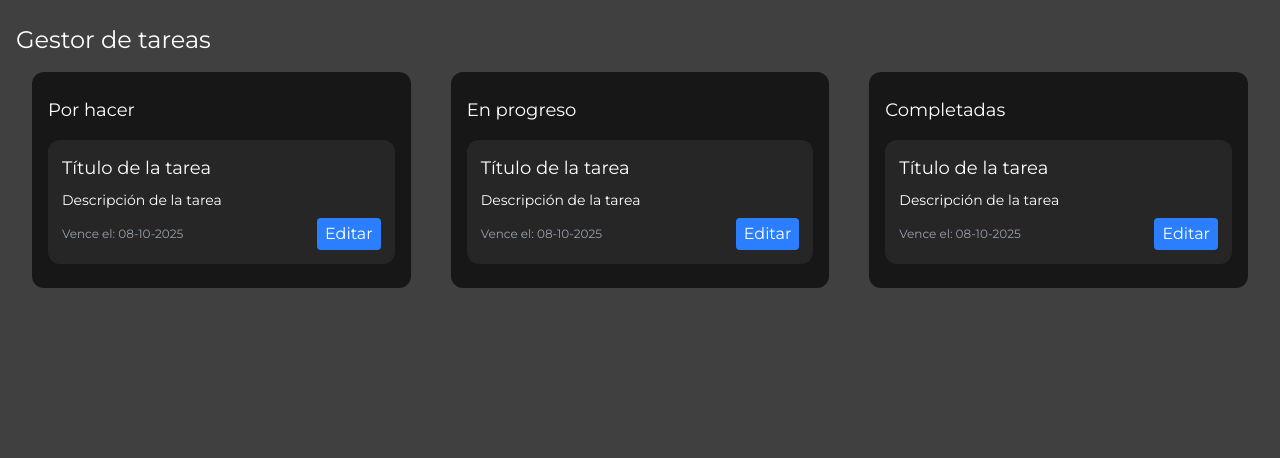
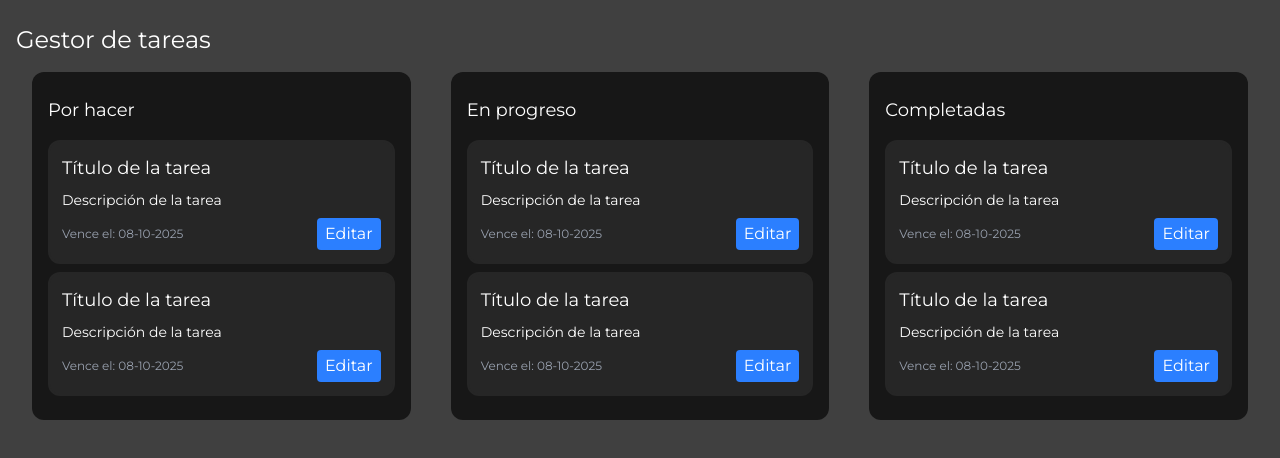
Before and after one commit to PoquetzSY/Gestor-de-tareas, a Vue app: page /dashboard in a window 1280 px wide. Shown: the top 458 px of the page. Built offline with nearby package versions, Linux system fonts and the light colour scheme.

Commit message:
feat: add vuedraggable for task management in DashboardView

```diff
--- a/package.json
+++ b/package.json
@@ -15,7 +15,8 @@
     "pinia": "^3.0.1",
     "tailwindcss": "^4.1.4",
     "vue": "^3.5.13",
-    "vue-router": "^4.5.0"
+    "vue-router": "^4.5.0",
+    "vuedraggable": "^4.1.0"
   },
   "devDependencies": {
     "@eslint/js": "^9.22.0",
--- a/src/views/DashboardView.vue
+++ b/src/views/DashboardView.vue
@@ -3,13 +3,27 @@
     <h1 class="text-2xl">Gestor de tareas</h1>
     <section class="flex justify-between gap-10 p-4 container mx-auto">
       <TaskColumns title="Por hacer">
-        <TaskCard />
+        <draggable v-model="todo" group="tasks" item-key="id" class="flex flex-col gap-2">
+          <template #item="{ element }">
+            <TaskCard :task="element" />
+          </template>
+        </draggable>
       </TaskColumns>
+
       <TaskColumns title="En progreso">
-        <TaskCard />
+        <draggable v-model="inProgress" group="tasks" item-key="id" class="flex flex-col gap-2">
+          <template #item="{ element }">
+            <TaskCard :task="element" />
+          </template>
+        </draggable>
       </TaskColumns>
+
       <TaskColumns title="Completadas">
-        <TaskCard />
+        <draggable v-model="done" group="tasks" item-key="id" class="flex flex-col gap-2">
+          <template #item="{ element }">
+            <TaskCard :task="element" />
+          </template>
+        </draggable>
       </TaskColumns>
     </section>
   </div>
@@ -18,6 +32,23 @@
 <script setup>
 import TaskCard from '@/components/dashboard/TaskCard.vue'
 import TaskColumns from '@/components/dashboard/TaskColumns.vue'
+
+import draggable from 'vuedraggable'
+
+import { ref } from 'vue'
+const todo = ref([
+  { id: 1, title: 'Tarea 1', description: 'Descripción de la tarea 1' },
+  { id: 2, title: 'Tarea 2', description: 'Descripción de la tarea 2' },
+])
+const inProgress = ref([
+  { id: 3, title: 'Tarea 3', description: 'Descripción de la tarea 3' },
+  { id: 4, title: 'Tarea 4', description: 'Descripción de la tarea 4' },
+])
+const done = ref([
+  { id: 5, title: 'Tarea 5', description: 'Descripción de la tarea 5' },
+  { id: 6, title: 'Tarea 6', description: 'Descripción de la tarea 6' },
+])
+
 </script>
 
 <style scoped></style>
```
Also changed, not shown: 1 other file (tests, documents, lock files or other folders).
